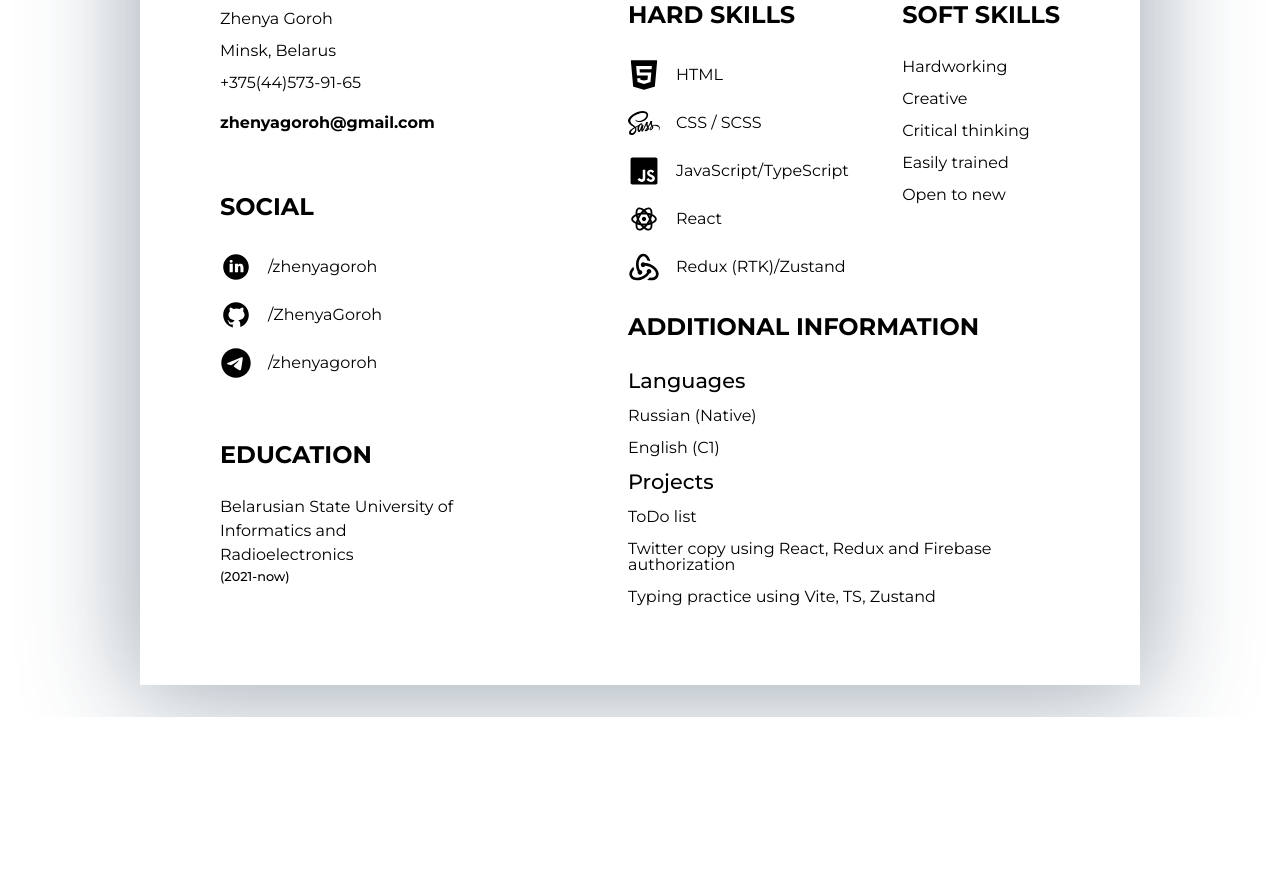
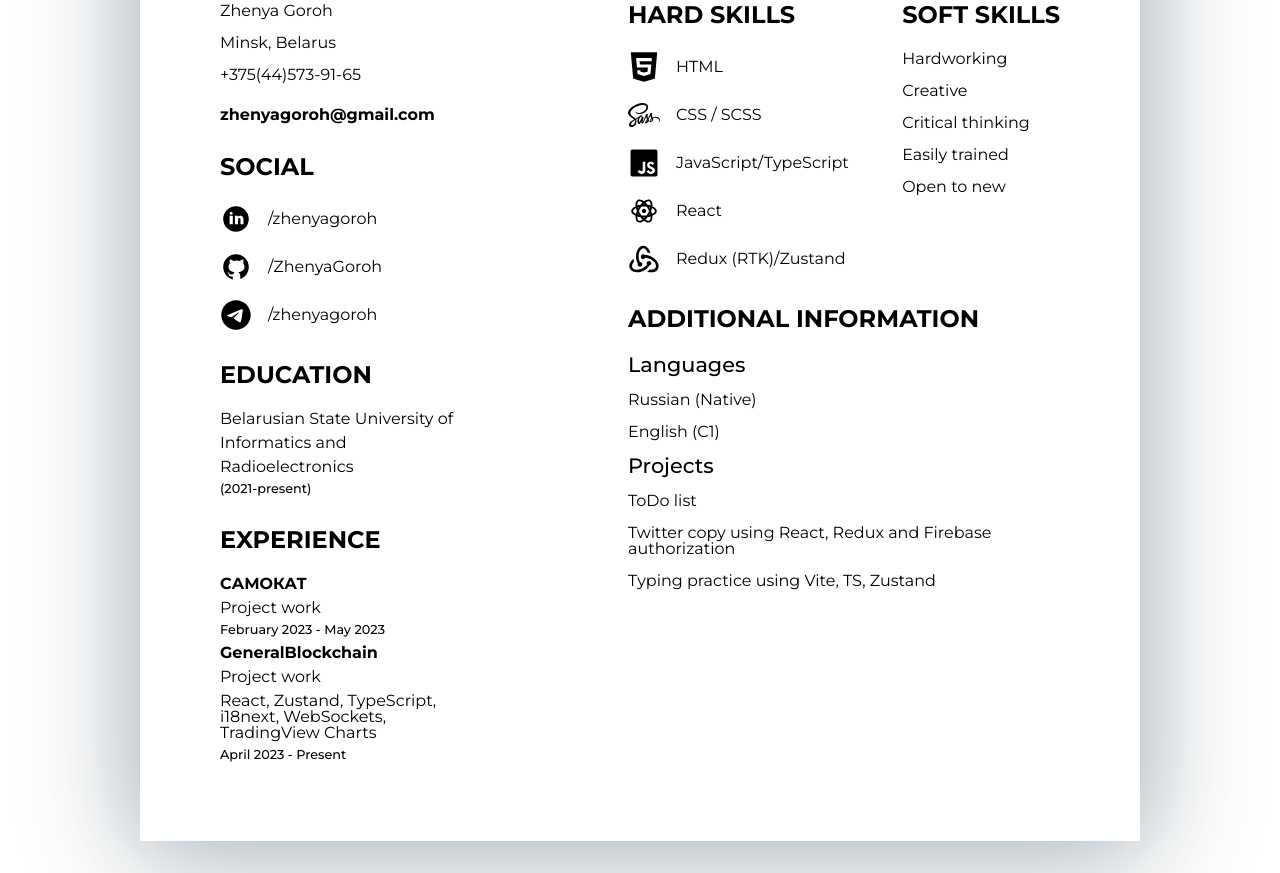
Before and after one commit to ZhenyaGoroh/Resume, a plain HTML site: page index.html in a window 1280 px wide. Shown: the part 777-1650 px from the top of the page. Before the commit the page ends 1494 px from the top, so only its background shows below. Drawn offline with Linux system fonts and the light colour scheme.

Commit message:
add: working experience

```diff
--- a/index.html
+++ b/index.html
@@ -6,7 +6,7 @@
     <meta name="viewport" content="width=device-width, initial-scale=1.0" />
     <link
       rel="shortcut icon"
-      href="./assets/letter-z-icon-18-ffffff-100.ico"
+      href="./assets/logoWhite.ico"
       type="image/x-icon"
     />
     <link rel="stylesheet" href="./reset.css" />
@@ -148,8 +148,24 @@
                 ><p>Belarusian State University of</p>
                 <p>Informatics and</p>
                 <p>Radioelectronics</p>
-                <p class="education__date">(2021-now)</p></span
+                <p class="education__date">(2021-present)</p></span
               >
+            </div>
+          </section>
+          <section class="section">
+            <h2 class="section__title">EXPERIENCE</h2>
+            <div class="section__content">
+              <span class="experience">
+                <p class="experience__title">САМОКАТ</p>
+                <p class="experience__work">Project work</p>
+                <p class="experience__date">February 2023 - May 2023</p>
+
+              <span class="experience">
+                <p class="experience__title">GeneralBlockchain</p>
+                <p class="experience__work">Project work</p>
+                <p class="experience__information">React, Zustand, TypeScript, i18next, WebSockets, TradingView Charts</p>
+                <p class="experience__date">April 2023 - Present</p>
+
             </div>
           </section>
         </aside>
--- a/style.css
+++ b/style.css
@@ -92,7 +92,7 @@ body {
 .section {
     display: flex;
     flex-direction: column;
-    gap: 2rem;
+    gap: 1.5rem;
 }
 
 .subsection {
@@ -129,7 +129,7 @@ body {
 .aside {
     display: flex;
     flex-direction: column;
-    gap: 4rem;
+    gap: 2rem;
     width: 16.5rem;
 }
 .contacts__email {
@@ -144,6 +144,19 @@ body {
 }
 
 .education__date {
+    font-size: 0.8rem;
+    font-weight: 500;
+}
+
+.experience {
+    display: flex;
+    flex-direction: column;
+    gap: .5rem;
+}
+.experience__title {
+    font-weight: 600;
+}
+.experience__date {
     font-size: 0.8rem;
     font-weight: 500;
 }
```
Also changed, not shown: assets/logoBlack.ico (added), assets/logoWhite.ico (added).
